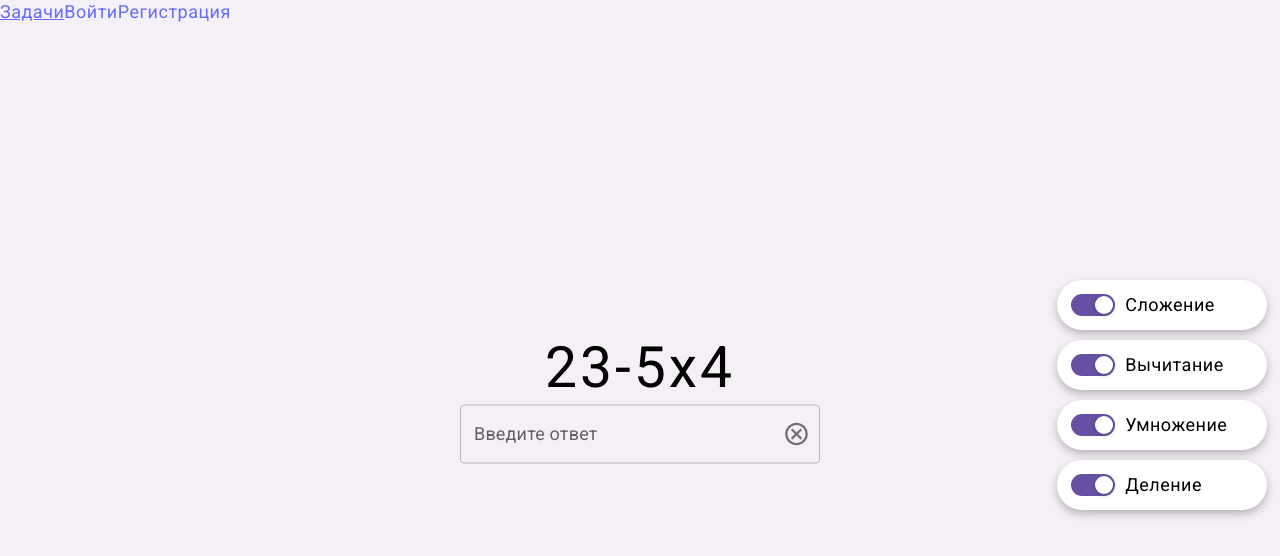
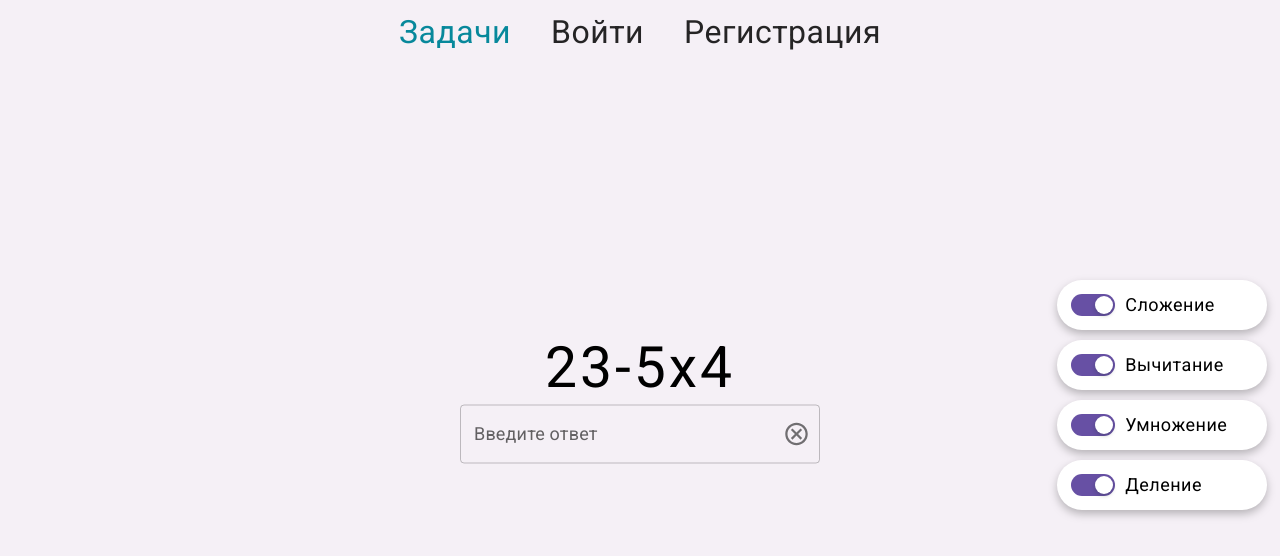
Before and after one commit to moevm/nosql2h22-math, a React (Vite) app in the folder frontend/: page / in a window 1280 px wide. Shown: the top 556 px of the page. Built offline with nearby package versions, Linux system fonts and the light colour scheme.

Commit message:
Front-end: Guest Model

```diff
--- a/frontend/src/pages/Navigation.jsx
+++ b/frontend/src/pages/Navigation.jsx
@@ -1,18 +1,96 @@
 import React, { useState, useCallback } from 'react';
-import { Menu } from 'antd';
 import { NavLink } from "react-router-dom";
+import './navigation.css'
 
 
 export default function Navigation() {
     let activeStyle = {
-        textDecoration: "underline",
+        color: "#07889B"
     };
 
     let navigation = <></>
     let user = ""
     switch(user){
-        case "":
-            navigation = <div>
+        case "pupil":
+            navigation = <div className='navbar'>
+                <div className='center'>
+                    <NavLink
+                        to="/"
+                        style={({ isActive }) =>
+                        isActive ? activeStyle : undefined
+                        }>Задачи</NavLink>
+                    <NavLink
+                        to="/stats"
+                        style={({ isActive }) =>
+                        isActive ? activeStyle : undefined
+                        }>Статистика</NavLink>
+                    <NavLink
+                        to="/user_history"
+                        style={({ isActive }) =>
+                        isActive ? activeStyle : undefined
+                        }>История</NavLink>
+                </div>
+                <div className='right'>
+                    <div>Имя Фамилия</div>
+                    <NavLink
+                        to="/logout"
+                        style={({ isActive }) =>
+                        isActive ? activeStyle : undefined
+                        }>Выйти</NavLink>
+                </div>
+            </div>
+            break;
+        case "teacher":
+            navigation = <div className='navbar'>
+                <div className='center'>
+                    <NavLink
+                        to="/add_hometask"
+                        style={({ isActive }) =>
+                        isActive ? activeStyle : undefined
+                        }>Добавить задание</NavLink>
+                    <NavLink
+                        to="/classes"
+                        style={({ isActive }) =>
+                        isActive ? activeStyle : undefined
+                        }>Классы</NavLink>
+                </div>
+                <div className='right'>
+                    <div>Имя Фамилия</div>
+                    <NavLink
+                        to="/logout"
+                        style={({ isActive }) =>
+                        isActive ? activeStyle : undefined
+                        }>Выйти</NavLink>
+                </div>
+            </div>
+            break;
+        case "administrator":
+            navigation = <div className='navbar'>
+                <div className='center'>
+                    <NavLink
+                        to="/logs"
+                        style={({ isActive }) =>
+                        isActive ? activeStyle : undefined
+                        }>Логи</NavLink>
+                    <NavLink
+                        to="/history"
+                        style={({ isActive }) =>
+                        isActive ? activeStyle : undefined
+                        }>История действий</NavLink>
+                </div>
+                <div className='right'>
+                    <div>Administrator</div>
+                    <NavLink
+                        to="/logout"
+                        style={({ isActive }) =>
+                        isActive ? activeStyle : undefined
+                        }>Выйти</NavLink>
+                </div>
+            </div>
+            break;
+        default:
+            navigation = <div className='navbar'>
+                <div className='center'>
                     <NavLink
                         to="/"
                         style={({ isActive }) =>
@@ -29,71 +107,8 @@ export default function Navigation() {
                         isActive ? activeStyle : undefined
                         }>Регистрация</NavLink>
                 </div>
-            break;
-        case "pupil":
-            navigation = <div>
-                <NavLink
-                    to="/"
-                    style={({ isActive }) =>
-                    isActive ? activeStyle : undefined
-                    }>Задачи</NavLink>
-                <NavLink
-                    to="/stats"
-                    style={({ isActive }) =>
-                    isActive ? activeStyle : undefined
-                    }>Статистика</NavLink>
-                <NavLink
-                    to="/user_history"
-                    style={({ isActive }) =>
-                    isActive ? activeStyle : undefined
-                    }>История</NavLink>
-                <div>Имя Фамилия</div>
-                <NavLink
-                    to="/logout"
-                    style={({ isActive }) =>
-                    isActive ? activeStyle : undefined
-                    }>Выйти</NavLink>
             </div>
             break;
-        case "teacher":
-            navigation = <div>
-                <NavLink
-                    to="/add_hometask"
-                    style={({ isActive }) =>
-                    isActive ? activeStyle : undefined
-                    }>Добавить задание</NavLink>
-                <NavLink
-                    to="/classes"
-                    style={({ isActive }) =>
-                    isActive ? activeStyle : undefined
-                    }>Классы</NavLink>
-                <div>Имя Фамилия</div>
-                <NavLink
-                    to="/logout"
-                    style={({ isActive }) =>
-                    isActive ? activeStyle : undefined
-                    }>Выйти</NavLink>
-            </div>
-            break;
-        case "administrator":
-            navigation = navigation = <div>
-            <NavLink
-                to="/logs"
-                style={({ isActive }) =>
-                isActive ? activeStyle : undefined
-                }>Логи</NavLink>
-            <NavLink
-                to="/history"
-                style={({ isActive }) =>
-                isActive ? activeStyle : undefined
-                }>История действий</NavLink>
-            <div>Administrator</div>
-            <NavLink
-                to="/logout"
-                style={({ isActive }) =>
-                isActive ? activeStyle : undefined
-                }>Выйти</NavLink>
-        </div>
     }
 
     return (
--- a/frontend/src/pages/navigation.css
+++ b/frontend/src/pages/navigation.css
@@ -1,7 +1,36 @@
-.red {
-    color: red;
+.navbar {
+    font-size: 32px;
+    width: 100%;
+    display: flex;
+    flex-direction: row;
+    align-items: center;
 }
 
-.blue {
-    color: blue;
+.navbar * {
+    color: rgba(0, 0, 0, 0.85);
 }
+
+a:hover {
+    color: rgba(100, 100, 100, 0.85) !important;
+}
+
+.navbar > div {
+    display: flex;
+    flex-direction: row;
+    align-items: center;
+    position: fixed;
+}
+
+.navbar > div > * {
+    margin: 20px;
+}
+
+.center {
+    left: 50%;
+    transform: translate(-50%, 50%);
+}
+
+.right {
+    right: 1%;
+    transform: translate(0%, 50%);
+}
```
Lines whose indentation alone changed are shown as unchanged.
